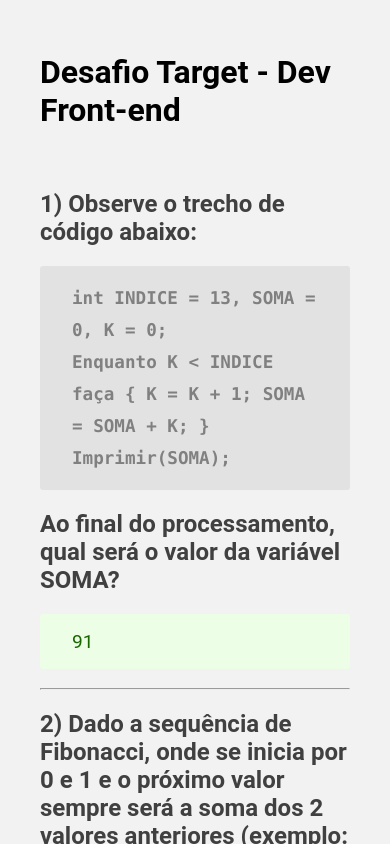
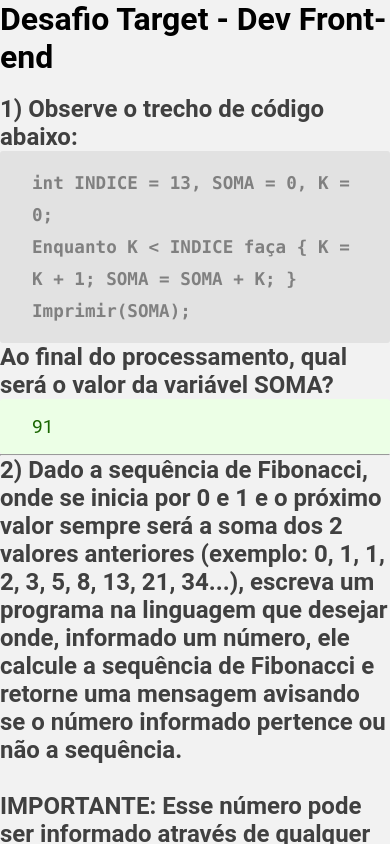
Before and after one commit to JaqueBRSilva/desafio-target-dev-frontend, an Angular app: page / in a window 390 px wide. Shown: the top 844 px of the page. Built offline with nearby package versions, Linux system fonts and the light colour scheme.

Commit message:
styles: estilos refatorados e reset de `margin` e `padding`

```diff
--- a/src/styles.css
+++ b/src/styles.css
@@ -4,11 +4,21 @@
   font-family: "Franklin Gothic Book", "Roboto", "Arial", sans-serif;
   font-size: 1rem;
   background: #f2f2f2;
-  padding: 3rem 20rem;
+}
+
+* {
+  margin: 0;
+  padding: 0;
+  box-sizing: border-box;
 }
 
 h2 {
   color: #404040;
+}
+
+a {
+  text-decoration: none;
+  color: inherit;
 }
 
 code {
@@ -18,9 +28,3 @@
   padding: 1rem 0;
   color: #808080;
 }
-
-@media screen and (max-width: 768px) {
-  :root {
-    padding: 2rem;
-  }
-}
```
